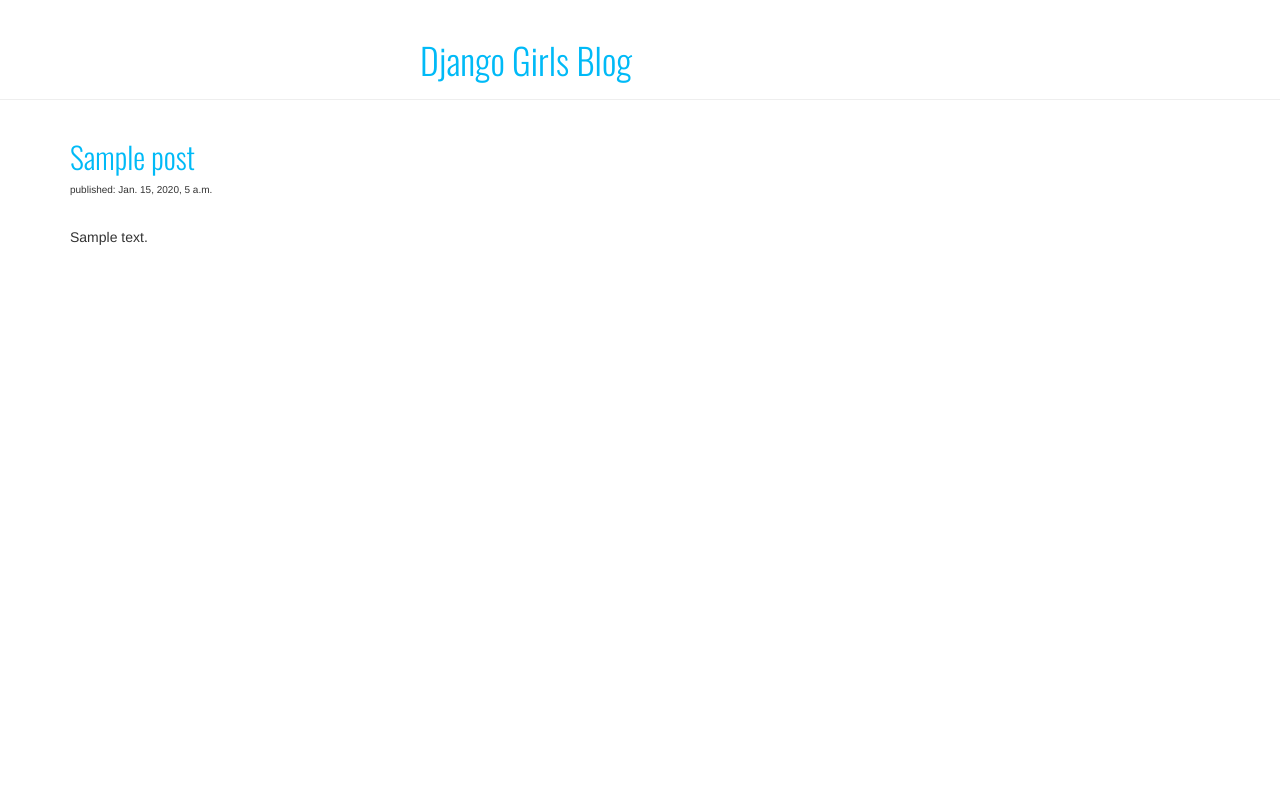
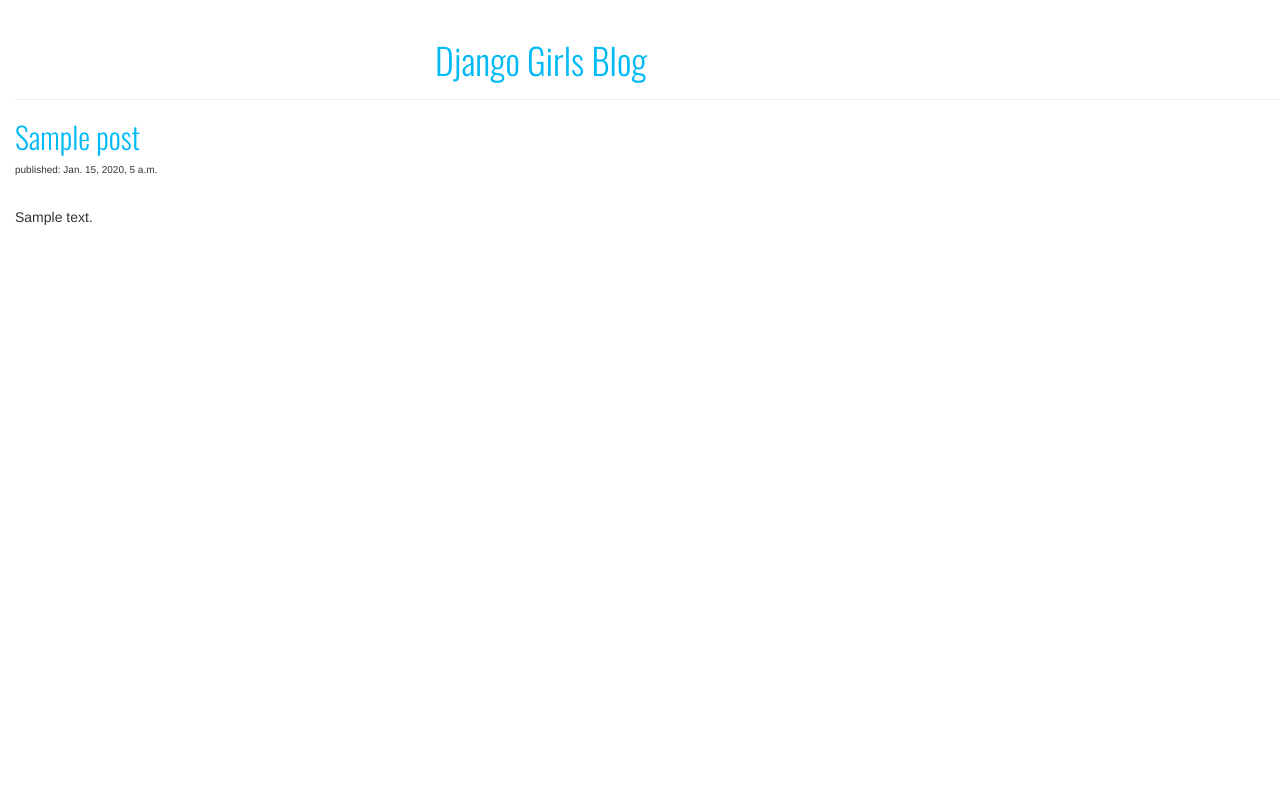
Before and after one commit to liesugahara/my-first-blog, a Django app: template blog/templates/blog/post_list.html in a window 1280 px wide. Run offline with Django 3.2, Linux system fonts and the light colour scheme; the template is opened without the code that fills it: values that come from a table or form of the project are taken from there, others are empty; tables that the repository leaves empty hold one stand-in row (values such as "Sample post"); some libraries are stand-ins or nearby versions.

Commit message:
Changed the HTML for the site.

```diff
--- a/blog/static/css/blog.css
+++ b/blog/static/css/blog.css
@@ -14,5 +14,5 @@
 }
 
 body {
-    padding-left: 0px;
+    padding-left: 15px;
 }
--- a/blog/templates/blog/base.html
+++ b/blog/templates/blog/base.html
@@ -5,15 +5,16 @@
 	<link link href="https://fonts.googleapis.com/css?family=Oswald:300" rel="stylesheet" type="text/css">
         <link rel="stylesheet" href="//maxcdn.bootstrapcdn.com/bootstrap/3.2.0/css/bootstrap.min.css">
         <link rel="stylesheet" href="//maxcdn.bootstrapcdn.com/bootstrap/3.2.0/css/bootstrap-theme.min.css">
+        <link rel="stylesheet" type="text/css" href="bootstrap_responsive.css">
         <link rel="stylesheet" href="{% static 'css/blog.css' %}">
     </head>
     <body>
     <div class="page-header">
         <h1><a href="/">Django Girls Blog</a></h1>
     </div>
-    <div class="content container">
-        <div class="row">
-            <div class="col-md-8">
+    <div>
+        <div>
+            <div>
             {% block content %}
             {% endblock %}
             </div>
--- a/blog/templates/blog/post_list.html
+++ b/blog/templates/blog/post_list.html
@@ -2,7 +2,7 @@
 
 {% block content %}
         {% for post in posts %}
-            <div class="post">
+            <div>
 		<h2><a href="">{{ post.title }}</a></h2>
                 <p><font size="1">published: {{ post.published_date }}</font></p>
                 <br />
```
